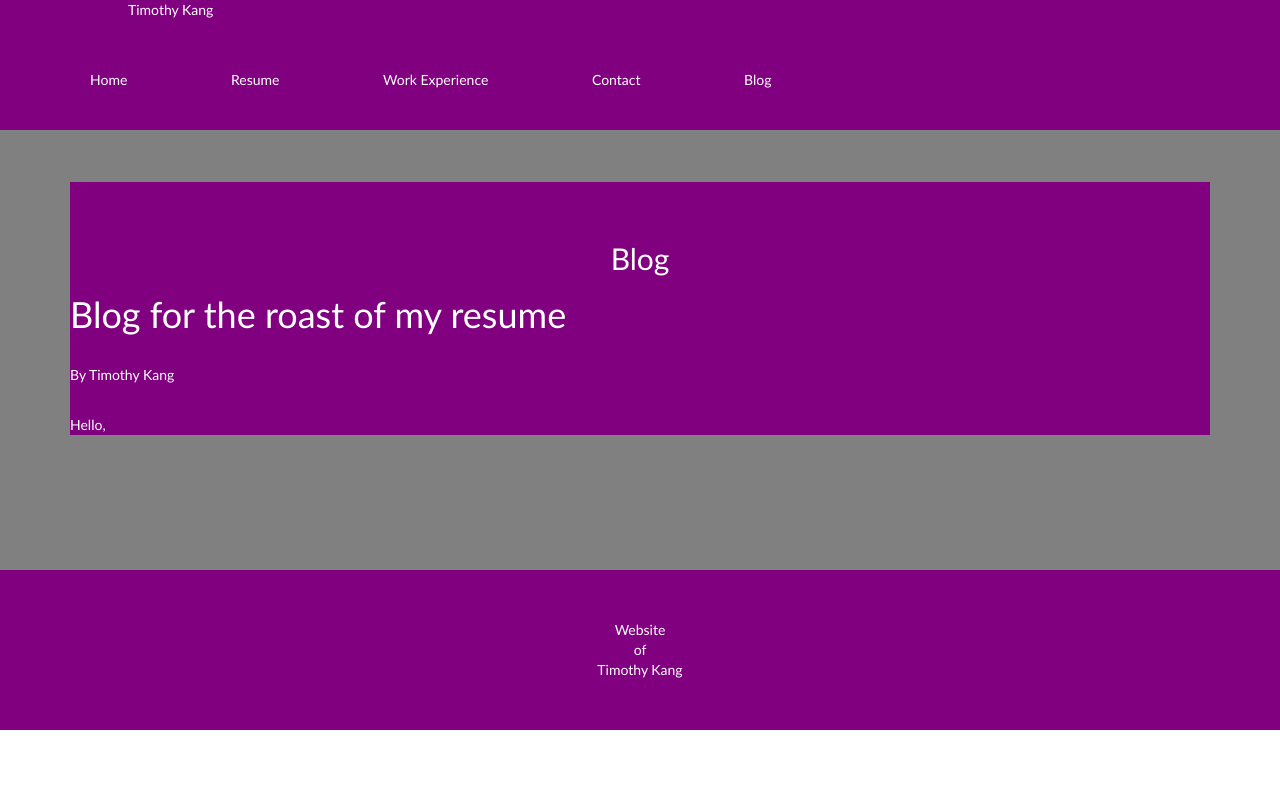
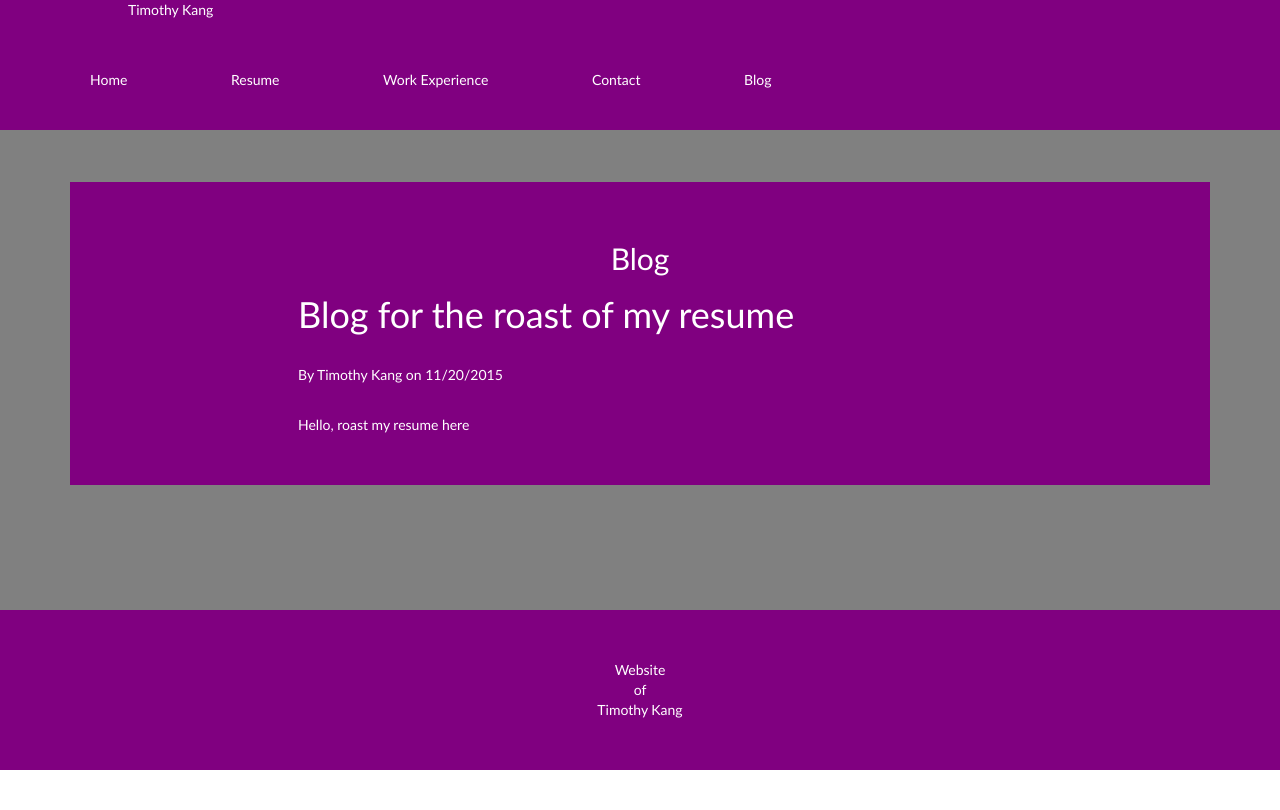
Before and after one commit to timkang95/projectPartTwo, a PHP site: page / in a window 1280 px wide, after a click on "Blog". Shown: the top 810 px of the page. Run offline with PHP 8.4, Linux system fonts and the light colour scheme; some libraries are stand-ins or nearby versions.

Commit message:
finished

```diff
--- a/CSS/index.css
+++ b/CSS/index.css
@@ -86,6 +86,10 @@ a{
   visibility: hidden;
 }
 
+.blogPosts{
+  padding-left: 20%;
+}
+
 .pageTitle{
   text-align: center;
 }
--- a/index.php
+++ b/index.php
@@ -259,15 +259,17 @@
               <br>
               <h2 class="pageTitle">Blog</h2>
               <div>
-                <div id="blogPosts">
+                <div class="blogPosts">
 					<div>
 						<h1>Blog for the roast of my resume</h1>
 							<br>
-							<p>By Timothy Kang</p>
+							<p>By Timothy Kang on 11/20/2015</p>
 							<br>
-							<p>Hello, </p>
+							<p>Hello, roast my resume here</p>
 					</div>
                 </div>
+                <br>
+                <br>
               </div>
             </div>
          </div>
```
